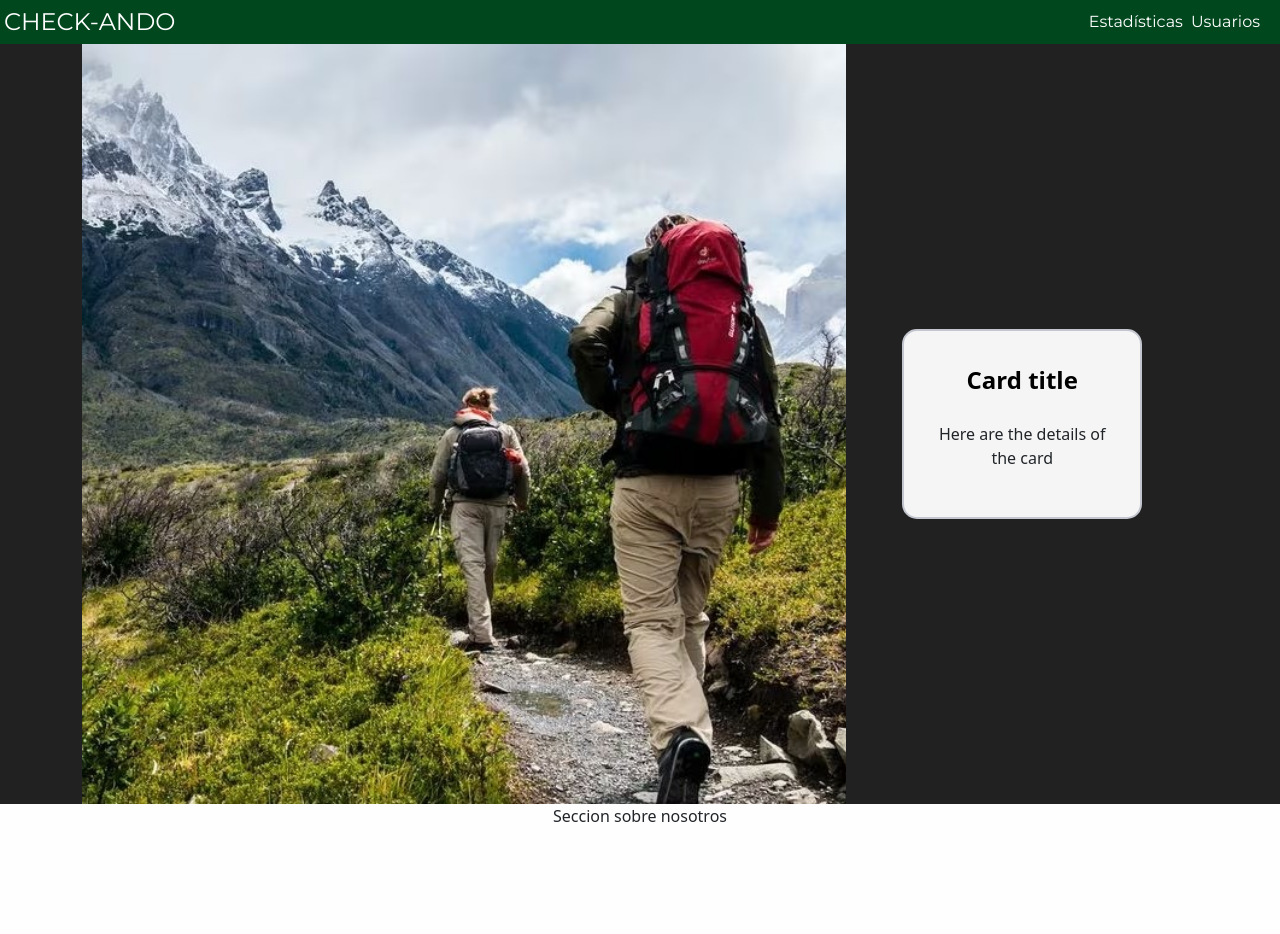
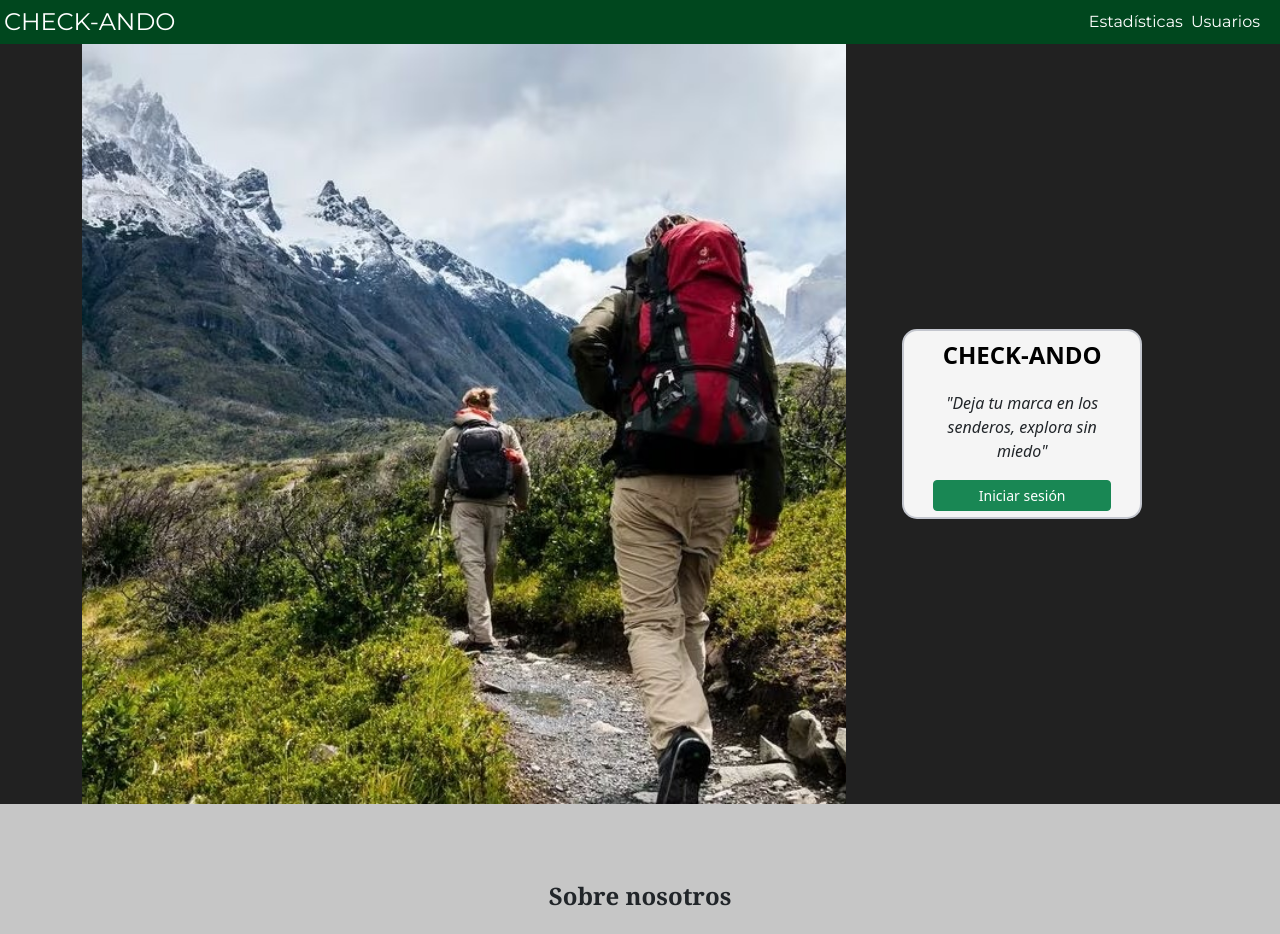
Before and after one commit to mane6867/check-ando-frontend, a React (Vite) app: page / in a window 1280 px wide. Shown: the top 934 px of the page. Built offline with nearby package versions, Linux system fonts and the light colour scheme.

Commit message:
se termina plantilla landing-page

```diff
--- a/src/pages/LandingPage/LandingPage.css
+++ b/src/pages/LandingPage/LandingPage.css
@@ -5,13 +5,13 @@
     display: flex;
     justify-content: center;
     align-items: center;
-    color: white
+
 }
 .container {
     display: flex; /* Utiliza un contenedor flex para alinear las columnas */
     max-width: 100%; /* Ancho máximo del contenedor */
-    margin: 0 auto; /* Centra el contenedor en la página */
-    justify-content: space-between;
+    margin: 0; /* Centra el contenedor en la página */
+    position: relative;
 }
 
 body, html {
--- a/src/pages/LandingPage/Section-image/SectionImage.css
+++ b/src/pages/LandingPage/Section-image/SectionImage.css
@@ -5,7 +5,9 @@
     margin: 0 auto;
     background-image: url('../../../assets/senderismo-1.jpg');
     background-size: cover;
+
   }
+
 
 .container .column  .card {
     width: 240px;
@@ -22,7 +24,8 @@
 .container .column   .card-details {
     color: black;
     height: 100%;
-    gap: .5em;
+    width: 100%;
+    gap: .1em;
     display: grid;
     place-content: center;
    }
@@ -31,12 +34,14 @@
 
 .text-body {
     color: rgb(134, 134, 134);
+    font-style: italic;
    }
 
    /*Text*/
    .text-title {
     font-size: 1.5em;
     font-weight: bold;
+
    }
 
    /*Hover*/
--- a/src/pages/LandingPage/Section-image/SectionImage.jsx
+++ b/src/pages/LandingPage/Section-image/SectionImage.jsx
@@ -7,8 +7,9 @@ export default function SectionImage(){
         <div className="column">
         <div class="card">
   <div class="card-details">
-    <p class="text-title">Card title</p>
-    <p class="text-body">Here are the details of the card</p>
+    <p class="text-title">CHECK-ANDO</p>
+    <p class="text-body">"Deja tu marca en los senderos, explora sin miedo"</p>
+    <button type="button" class="btn btn-success btn-sm" data-bs-toggle="button">Iniciar sesión</button>
   </div>
 </div>
         </div>
--- a/src/pages/LandingPage/Section-sobrenosotros/SectionSobreNosotros.css
+++ b/src/pages/LandingPage/Section-sobrenosotros/SectionSobreNosotros.css
@@ -1,15 +1,27 @@
 .cuadro {
     text-align: center;
-    background-color: rgb(255, 254, 254);
+    background-color: rgba(255, 255, 255, 0.747);
     margin-top: 0%;
     margin: 0 auto; /* Centra el contenedor en la página */
     height: 15rem;
+    justify-content: center;
+    display: flex;
+    align-items: center;
 
 }
 
-.cuadro .p1 {
-    margin-top: 0%;
-    font-size: 1.5rem;
-    color: black;
+.cuadro .item{
+    width: 20em;
+
+}
+.text-body-nosotros {
+    color: rgb(35, 35, 35);
+   }
+
+   /*Text*/
+   .text-title-nosotros {
+    font-size: 1.5em;
     font-weight: bold;
-}
+    font-family: Cambria, Cochin, Georgia, Times, 'Times New Roman', serif;
+
+   }
--- a/src/pages/LandingPage/Section-sobrenosotros/SectionSobreNosotros.jsx
+++ b/src/pages/LandingPage/Section-sobrenosotros/SectionSobreNosotros.jsx
@@ -4,6 +4,9 @@ import './SectionSobreNosotros.css'
 export default function SectionSobreNosotros(){
     return(
     <div className="cuadro">
-    <p1>Seccion sobre nosotros</p1>
+        <div className='item'>
+            <p className='text-title-nosotros'>Sobre nosotros</p>
+            <p className='text-body-nosotros'> Breve descripción sobre nosotras.</p>
+        </div>
     </div>)
 }
```
